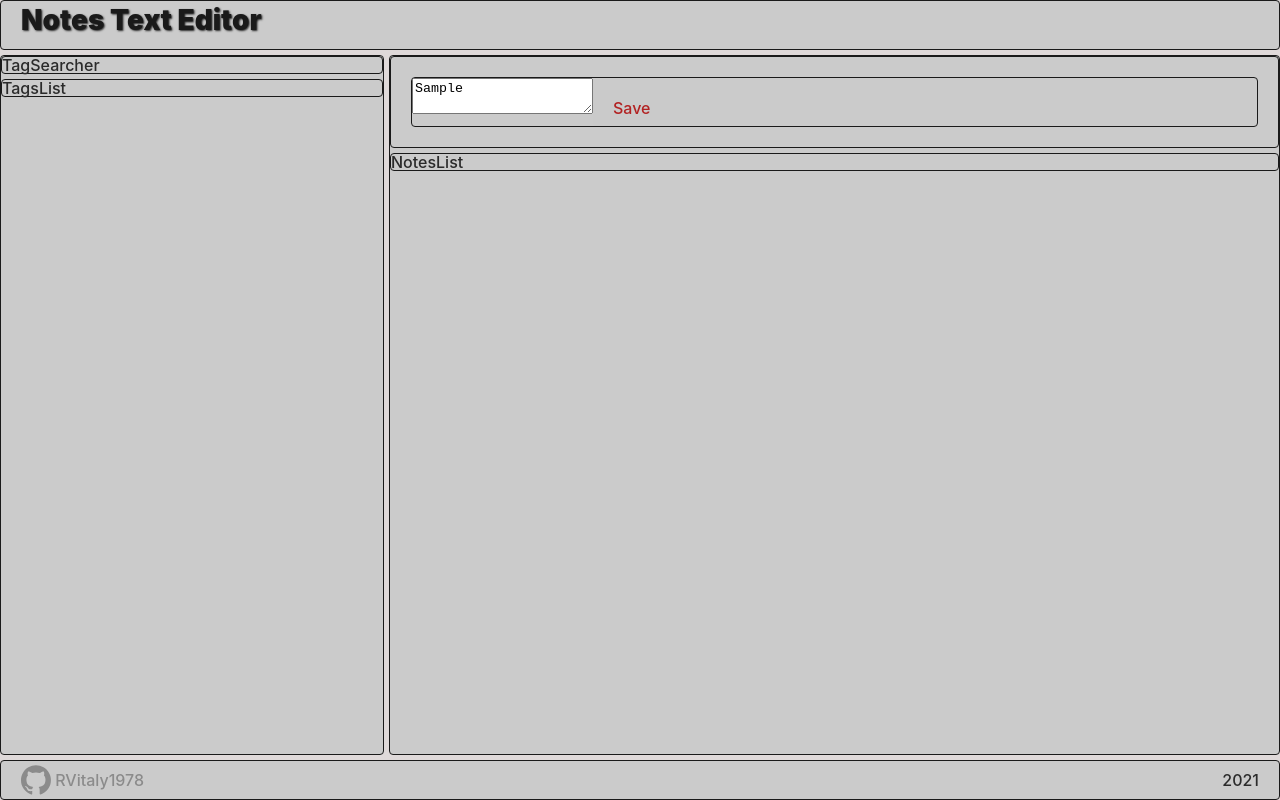
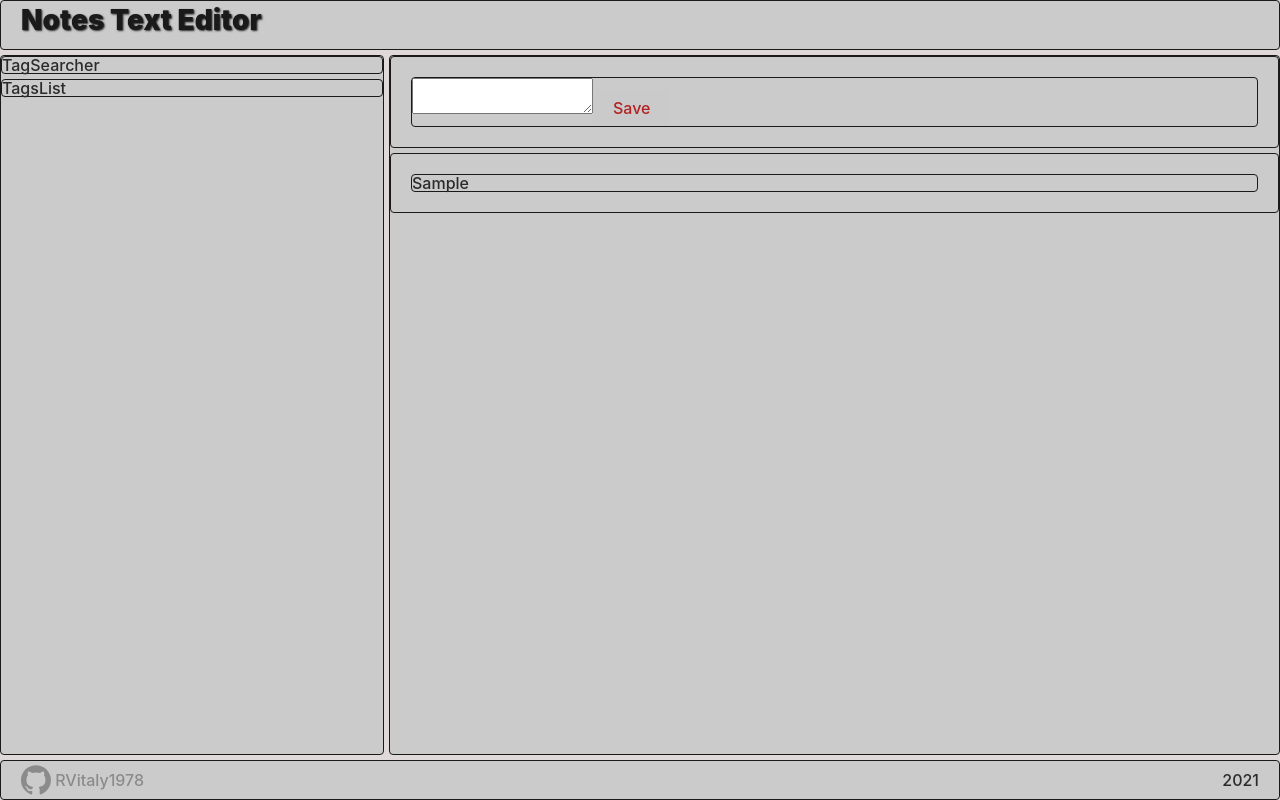
Before and after one commit to RVitaly1978/notes-text-editor, a React (Create React App) app: page / in a window 1280 px wide. Both pictures are taken after typing "Sample" into the empty fields and a click on the button "Save". Built offline with nearby package versions, Linux system fonts and the light colour scheme.

Commit message:
refact: modify notesSlice, rename NoteEditor to NoteCreater, add NoteViewer

```diff
--- a/src/app/Note/Note.js
+++ b/src/app/Note/Note.js
@@ -1,10 +1,10 @@
-import NoteEditor from '../NoteEditor/NoteEditor';
+import NoteCreator from '../NoteCreator/NoteCreator';
 import s from './Note.module.scss';
 
 const Note = () => {
   return (
     <div className={s.container}>
-      <NoteEditor />
+      <NoteCreator />
     </div>
   );
 };
--- a/src/app/NoteEditor/NoteEditor.js
+++ b/src/app/NoteCreator/NoteCreator.js
@@ -1,14 +1,15 @@
 import { useState } from 'react';
 import { useDispatch } from 'react-redux';
 import { noteAdd } from '../../features/notes/notesSlice';
-import s from './NoteEditor.module.scss';
+import s from './NoteCreator.module.scss';
 
-const NoteEditor = () => {
+const NoteCreator = () => {
   const dispatch = useDispatch();
   const [note, setNote] = useState('');
 
   const handleClick = () => {
     dispatch(noteAdd({ text: note, tags: [] }));
+    setNote('');
   };
 
   const handleChange = (e) => {
@@ -30,4 +31,4 @@ const NoteEditor = () => {
   );
 };
 
-export default NoteEditor;
+export default NoteCreator;
--- /dev/null
+++ b/src/app/NoteViewer/NoteViewer.js
@@ -0,0 +1,13 @@
+import { useSelector } from 'react-redux';
+import { selectNoteById } from '../../features/notes/notesSlice';
+import s from './NoteViewer.module.scss';
+
+const NoteViewer = ({ id }) => {
+  const note = useSelector((state) => selectNoteById(state, id));
+
+  return (
+    <div className={s.container}>{note.text}</div>
+  );
+};
+
+export default NoteViewer;
--- /dev/null
+++ b/src/app/NoteViewer/NoteViewer.module.scss
@@ -0,0 +1,12 @@
+@import '../../styles/abstract/abstracts';
+
+.container {
+  margin: 2rem;
+
+  background-color: $color-background-view;
+
+  border: $border;
+  border-radius: $radius-border-view;
+
+  pointer-events: none;
+}
--- a/src/app/NotesList/NotesList.js
+++ b/src/app/NotesList/NotesList.js
@@ -1,9 +1,29 @@
+import { useDispatch, useSelector } from 'react-redux';
+import { setCurrentNote, selectAllNotesIds } from '../../features/notes/notesSlice';
+import NoteViewer from '../NoteViewer/NoteViewer';
 import s from './NotesList.module.scss';
 
 const NotesList = () => {
+  const dispatch = useDispatch();
+  const allNotesIds = useSelector(selectAllNotesIds);
+
+  const handleClick = (_, id) => {
+    dispatch(setCurrentNote({ id }));
+  };
+
+  let notesList = 'No notes yet';
+
+  if (allNotesIds.length !== 0) {
+    notesList = allNotesIds.map((id) => (
+      <li key={id} onClick={(e) => handleClick(e, id)}>
+        <NoteViewer id={id} />
+      </li>
+    ));
+  }
+
   return (
     <div className={s.container}>
-      NotesList
+      <ul>{notesList}</ul>
     </div>
   );
 };
--- a/src/features/notes/notesSlice.js
+++ b/src/features/notes/notesSlice.js
@@ -8,22 +8,28 @@ import { v4 as uuid } from 'uuid';
 export const name = 'notes';
 
 const notesAdapter = createEntityAdapter({
-  sortComparer: (a, b) => a.editAt.localeCompare(b.editAt),
+  sortComparer: (a, b) => a.createdAt.localeCompare(b.createdAt),
 });
 
-const initialState = {};
+const initialState = {
+  current: null,
+};
 
 const notesSlice = createSlice({
   name,
   initialState: notesAdapter.getInitialState(initialState),
   reducers: {
     noteAdded: notesAdapter.addOne,
+    currentSet: (state, action) => {
+      state.current = action.payload;
+    },
   },
   extraReducers: {},
 });
 
 export const {
   noteAdded,
+  currentSet,
 } = notesSlice.actions;
 
 export const noteAdd = createAction(
@@ -42,7 +48,13 @@ export const noteAdd = createAction(
   }
 );
 
+export const setCurrentNote = createAction(
+  currentSet.toString(),
+  ({ id }) => ({ payload: id })
+);
+
 export const {
+  selectIds: selectAllNotesIds,
   selectAll: selectAllNotes,
   selectById: selectNoteById,
 } = notesAdapter.getSelectors((state) => state[name]);
```
Also changed, not shown: src/app/NoteCreator/NoteCreator.module.scss (renamed from src/app/NoteEditor/NoteEditor.module.scss).
